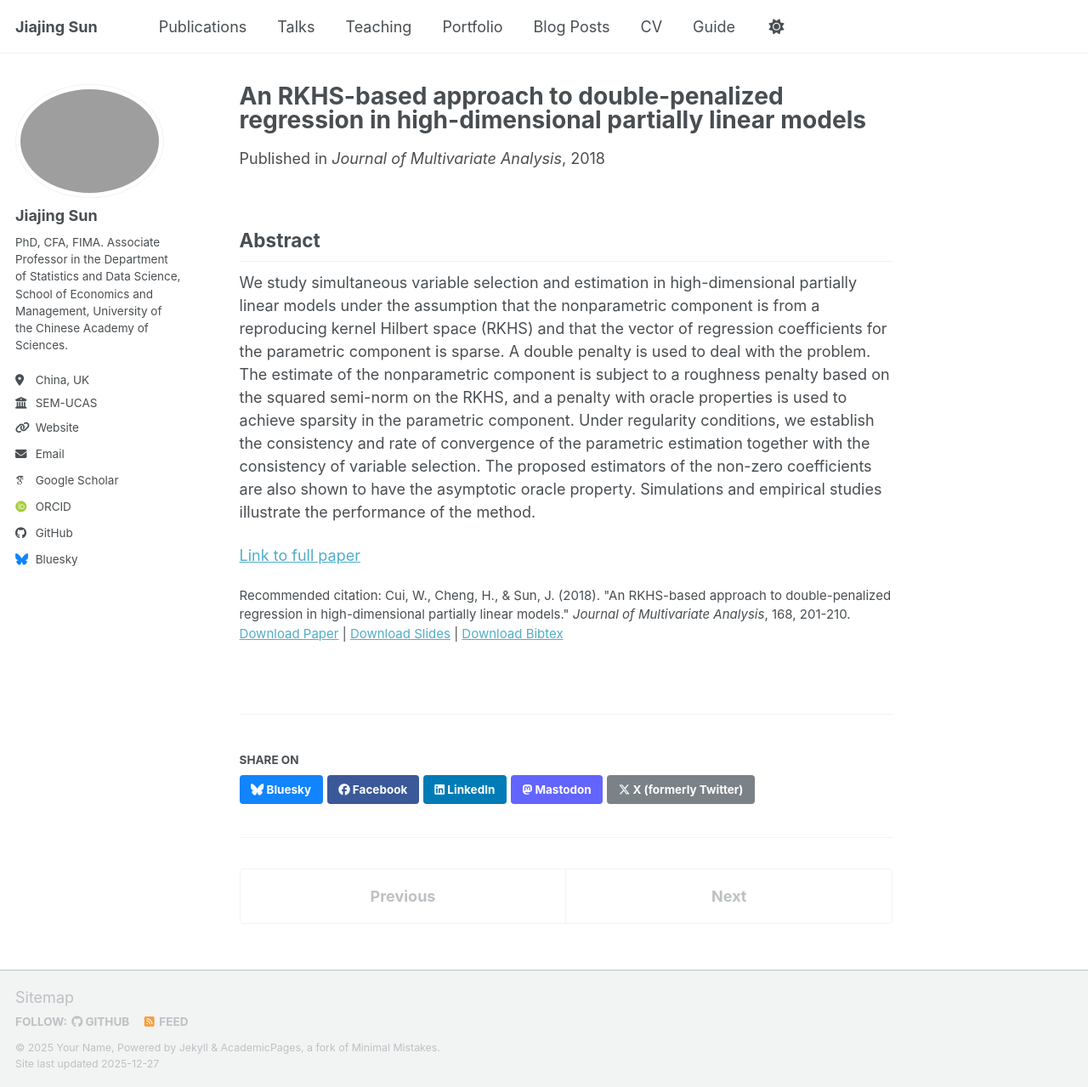
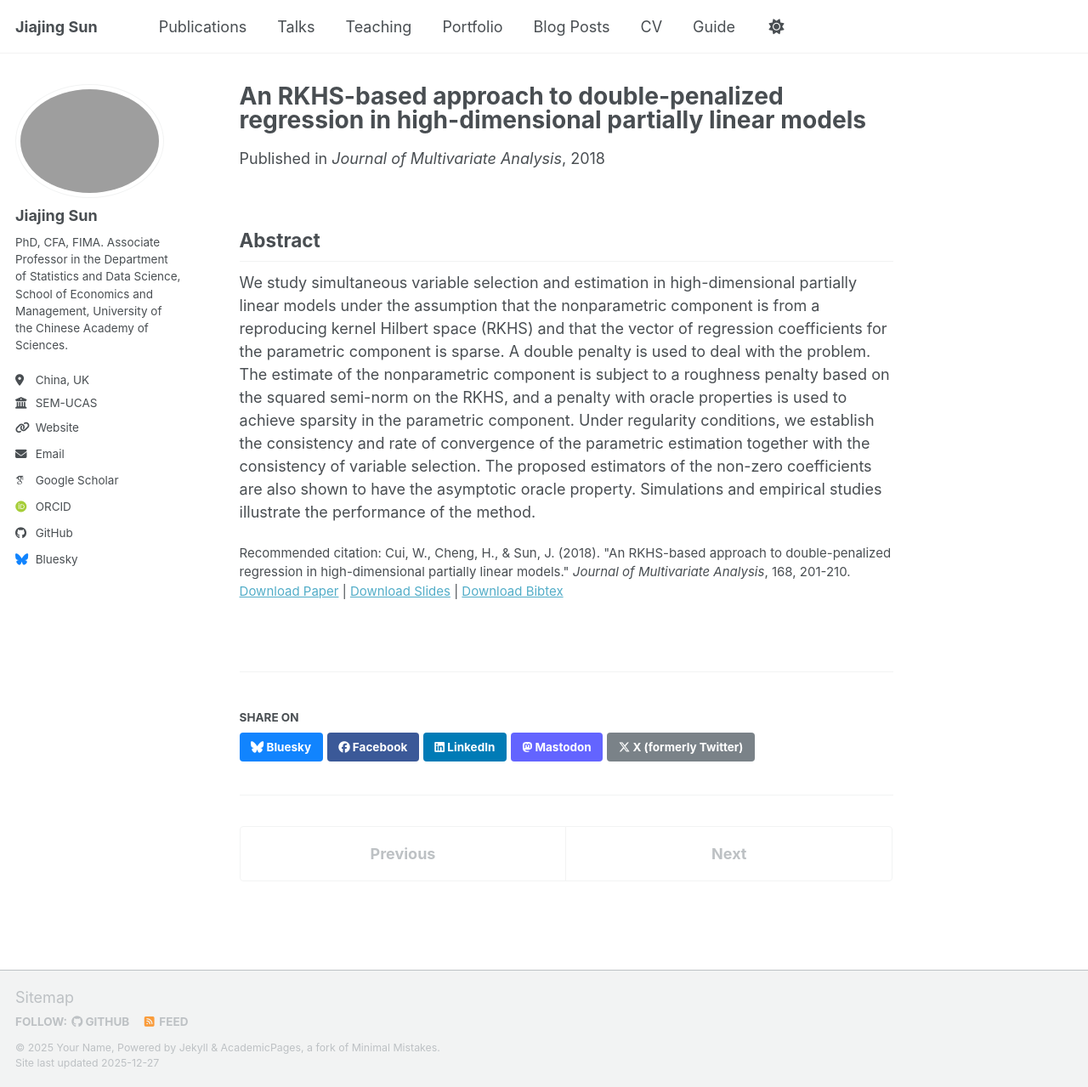
Before and after one commit to Jiajing-Sun/jiajing-sun.github.io, a Jekyll site: the page built from _publications/paper-10.md, in a window 1280 px wide and 1279 px high. Shown: the whole window at 85% size. Built offline with Jekyll 4.4.1, drawn with Linux system fonts in a browser that asks for light colours; some web fonts are replaced; a script bundle is joined from its source files by our own code; library files that are not in the unit come from our copies.

Commit message:
Update paper-10.md

```diff
--- a/_publications/paper-10.md
+++ b/_publications/paper-10.md
@@ -7,12 +7,10 @@
 date: 2018-01-01
 venue: 'Journal of Multivariate Analysis'
 slidesurl: ''
-paperurl: ''
+paperurl: 'https://doi.org/10.1016/j.jmva.2018.07.013'
 bibtexurl: 'https://academicpages.github.io/files/bibtex10.bib'
 citation: 'Cui, W., Cheng, H., & Sun, J. (2018). "An RKHS-based approach to double-penalized regression in high-dimensional partially linear models." <i>Journal of Multivariate Analysis</i>, 168, 201-210.'
 ---
 ## Abstract
 
 We study simultaneous variable selection and estimation in high-dimensional partially linear models under the assumption that the nonparametric component is from a reproducing kernel Hilbert space (RKHS) and that the vector of regression coefficients for the parametric component is sparse. A double penalty is used to deal with the problem. The estimate of the nonparametric component is subject to a roughness penalty based on the squared semi-norm on the RKHS, and a penalty with oracle properties is used to achieve sparsity in the parametric component. Under regularity conditions, we establish the consistency and rate of convergence of the parametric estimation together with the consistency of variable selection. The proposed estimators of the non-zero coefficients are also shown to have the asymptotic oracle property. Simulations and empirical studies illustrate the performance of the method.
-
-[Link to full paper](https://doi.org/10.1016/j.jmva.2018.07.013)
```
